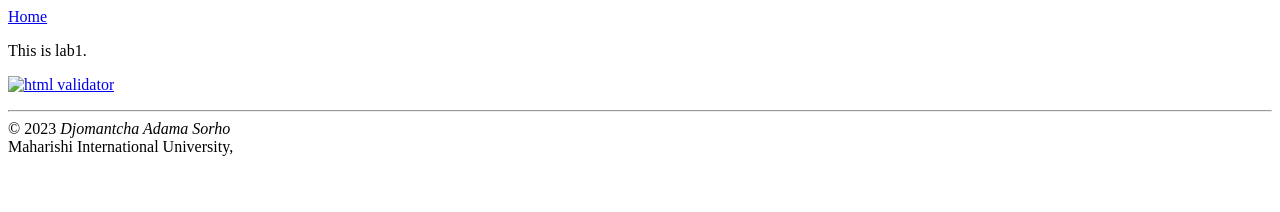
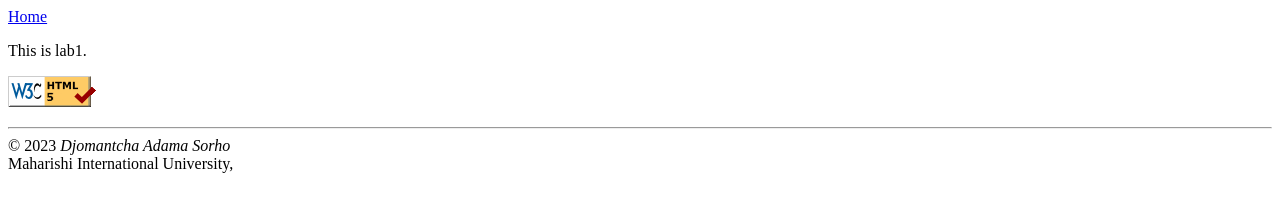
Before and after one commit to AdamaSorho/cs472.github.io, a plain HTML site: page lab1/index.html in a window 1280 px wide. Drawn offline with Linux system fonts and the light colour scheme.

Commit message:
Added validator

```diff
--- a/lab1/index.html
+++ b/lab1/index.html
@@ -20,7 +20,7 @@
 
     <p>
       <a href="http://validator.w3.org/check?url=https://adamasorho.github.io/cs472.github.io">
-        <img src="images/w3c-html5-logo.png" alt="html validator"></a>
+        <img src="../images/w3c-html5-logo.png" alt="html validator"></a>
     </p>
   </main>
   <hr>
```
